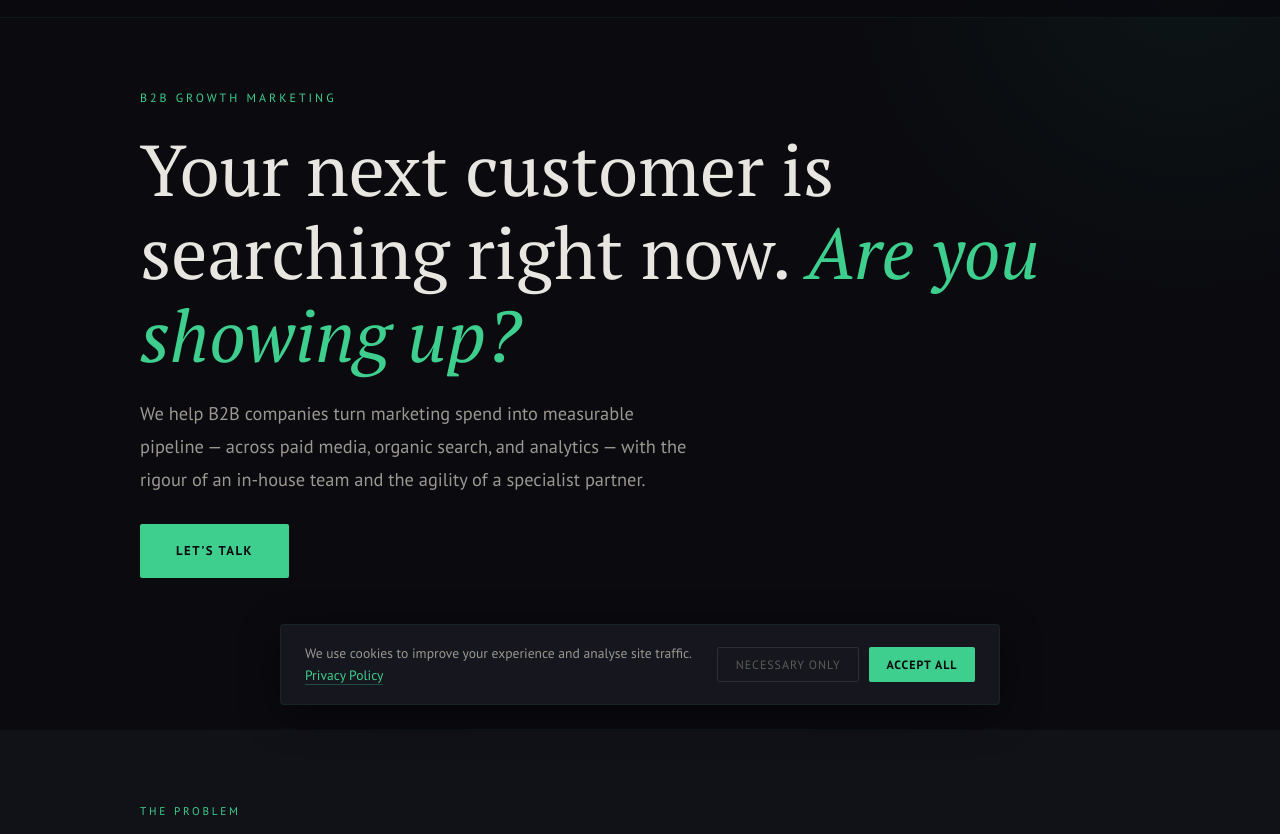
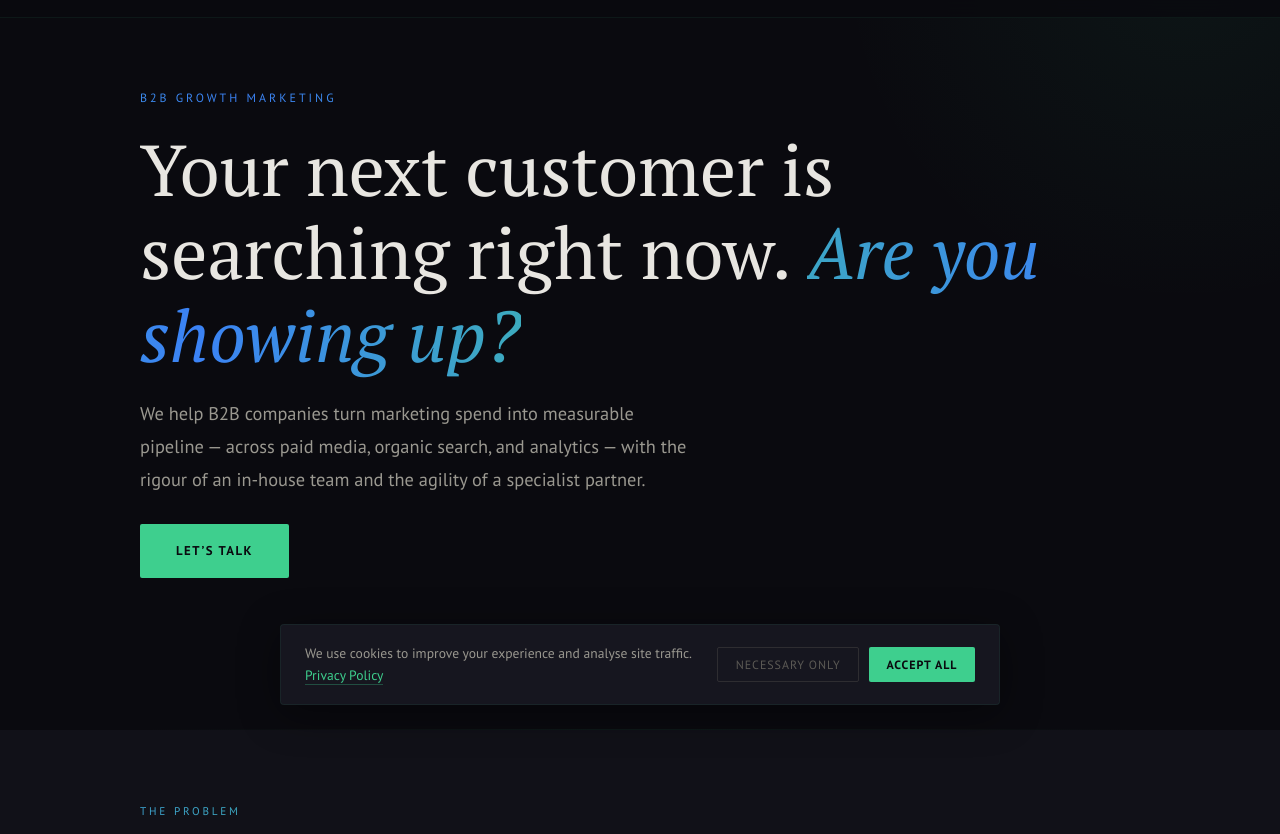
Before and after one commit to cmcgr13/mediametrics.co.uk, a plain HTML site: page index.html in a window 1280 px wide. Shown: the part 71-905 px from the top of the page. Drawn offline with Linux system fonts and the light colour scheme; a script that the page names is missing.

Commit message:
Add animated green-to-blue gradient flow on accent text
Co-Authored-By: Claude Sonnet 4.6 <noreply@anthropic.com>

```diff
--- a/index.html
+++ b/index.html
@@ -47,9 +47,9 @@
 
         .hero { min-height: 100vh; display: flex; align-items: center; padding-top: 5rem; position: relative; overflow: hidden; }
         .hero::before { content: ''; position: absolute; top: -40%; right: -20%; width: 700px; height: 700px; background: radial-gradient(circle, var(--accent-glow) 0%, transparent 70%); pointer-events: none; }
-        .hero-label { font-size: 0.75rem; letter-spacing: 0.25em; text-transform: uppercase; color: var(--accent); margin-bottom: 1.25rem; opacity: 0; animation: fadeUp 0.8s ease 0.2s forwards; }
+        .hero-label { font-size: 0.75rem; letter-spacing: 0.25em; text-transform: uppercase; margin-bottom: 1.25rem; opacity: 0; animation: fadeUp 0.8s ease 0.2s forwards, gradientFlow 4s linear 1s infinite; background: linear-gradient(90deg, #3ecf8e 0%, #3b82f6 50%, #3ecf8e 100%); background-size: 200% auto; -webkit-background-clip: text; -webkit-text-fill-color: transparent; background-clip: text; }
         .hero h1 { font-family: var(--serif); font-weight: 400; font-size: clamp(2.8rem, 6vw, 4.5rem); line-height: 1.15; color: var(--text-primary); margin-bottom: 1.25rem; opacity: 0; animation: fadeUp 0.8s ease 0.4s forwards; }
-        .hero h1 em { font-style: italic; color: var(--accent); }
+        .hero h1 em { font-style: italic; background: linear-gradient(90deg, #3ecf8e 0%, #3b82f6 50%, #3ecf8e 100%); background-size: 200% auto; -webkit-background-clip: text; -webkit-text-fill-color: transparent; background-clip: text; animation: gradientFlow 3s linear infinite; }
         .hero-sub { font-size: 1.15rem; line-height: 1.8; color: var(--text-secondary); max-width: 560px; margin-bottom: 1.75rem; opacity: 0; animation: fadeUp 0.8s ease 0.6s forwards; }
         .hero-cta { display: inline-block; font-size: 0.8rem; font-weight: 600; letter-spacing: 0.12em; text-transform: uppercase; color: var(--bg-primary); background: var(--accent); text-decoration: none; padding: 1rem 2.25rem; border-radius: 2px; transition: all 0.3s ease; opacity: 0; animation: fadeUp 0.8s ease 0.8s forwards; }
         .hero-cta:hover { background: #2db77a; transform: translateY(-1px); box-shadow: 0 8px 30px rgba(62,207,142,0.2); }
@@ -62,7 +62,7 @@
         .problem-item svg { display: block; margin-bottom: 1rem; flex-shrink: 0; }
         .problem-item p { font-size: 0.95rem; line-height: 1.7; }
 
-        .section-label { font-size: 0.7rem; letter-spacing: 0.25em; text-transform: uppercase; color: var(--accent); margin-bottom: 1rem; }
+        .section-label { font-size: 0.7rem; letter-spacing: 0.25em; text-transform: uppercase; margin-bottom: 1rem; background: linear-gradient(90deg, #3ecf8e 0%, #3b82f6 50%, #3ecf8e 100%); background-size: 200% auto; -webkit-background-clip: text; -webkit-text-fill-color: transparent; background-clip: text; animation: gradientFlow 4s linear infinite; }
         .section-title { font-family: var(--serif); font-weight: 400; font-size: clamp(2rem, 4vw, 2.8rem); line-height: 1.2; color: var(--text-primary); margin-bottom: 1.25rem; }
         .section-lead { font-size: 1.05rem; line-height: 1.8; max-width: 620px; }
 
@@ -140,6 +140,7 @@
         }
 
         @keyframes fadeUp { from { opacity: 0; transform: translateY(20px); } to { opacity: 1; transform: translateY(0); } }
+        @keyframes gradientFlow { 0% { background-position: 0% center; } 100% { background-position: 200% center; } }
         .reveal { opacity: 0; transform: translateY(30px); transition: opacity 0.7s ease, transform 0.7s ease; }
         .reveal.visible { opacity: 1; transform: translateY(0); }
 
```
